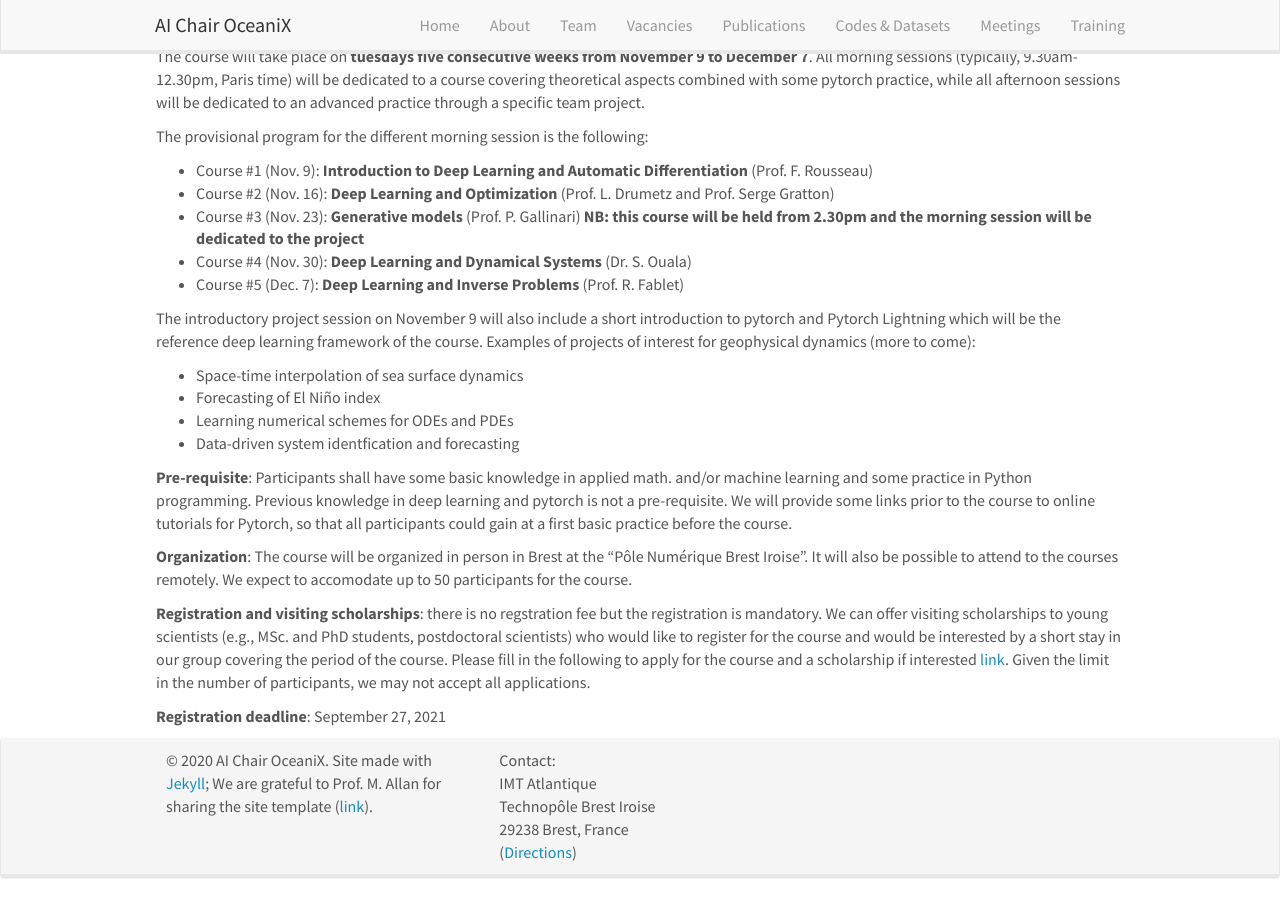
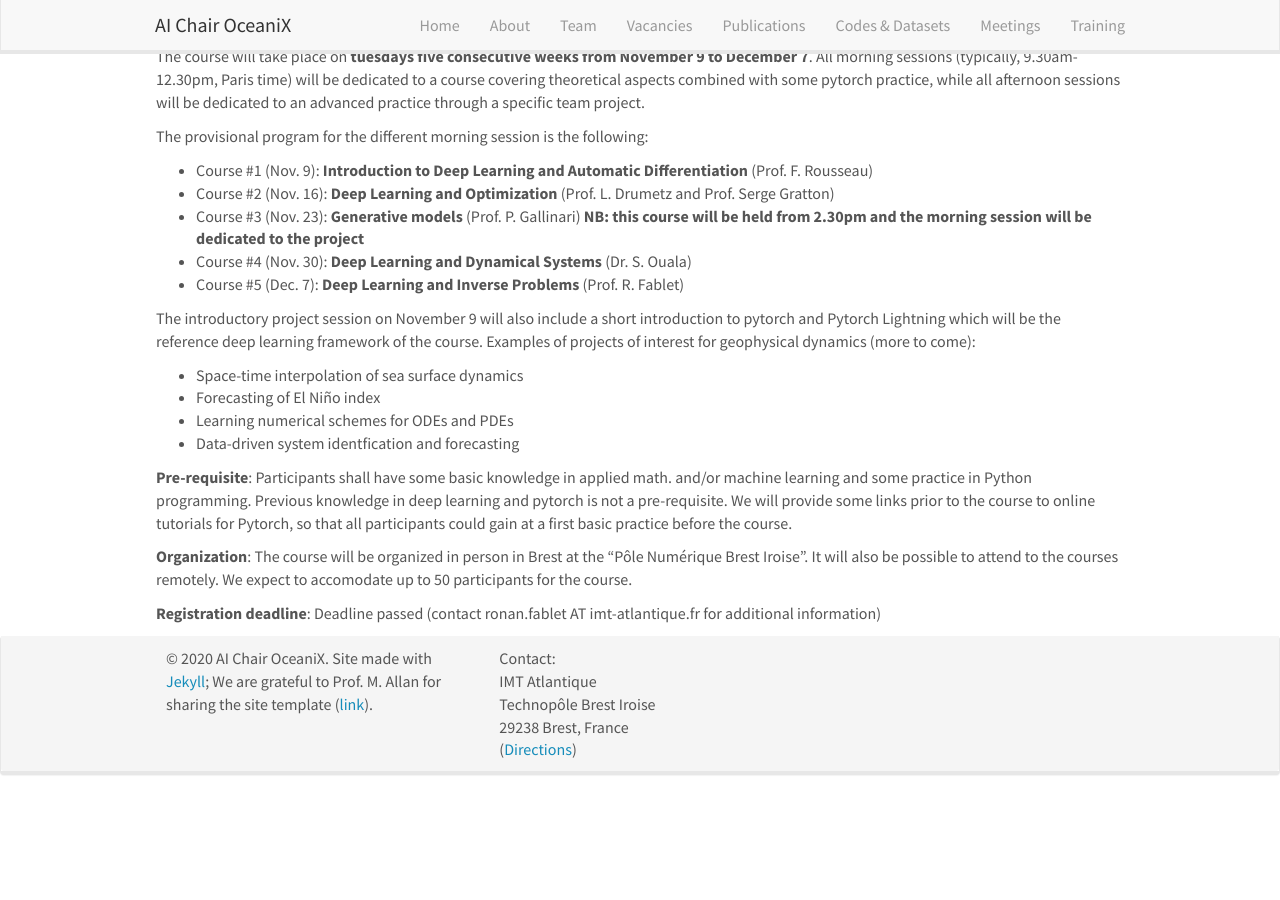
Before and after one commit to CIA-Oceanix/CIA-Oceanix.github.io, a Jekyll site: the page built from _pages/training.md, in a window 1280 px wide and 900 px high, scrolled down 541 px. Built offline with Jekyll 4.4.1, drawn with Linux system fonts in a browser that asks for light colours; nearby versions of some CDN libraries; after the commit the page ends 1338 px from its top, so only the background shows below that.

Commit message:
Update training.md

```diff
--- a/_pages/training.md
+++ b/_pages/training.md
@@ -38,6 +38,6 @@ The introductory project session on November 9 will also include a short introdu
 
 **Organization**: The course will be organized in person in Brest at the "Pôle Numérique Brest Iroise". It will also be possible to attend to the courses remotely. We expect to accomodate up to 50 participants for the course.
 
-**Registration and visiting scholarships**: there is no regstration fee but the registration is mandatory. We can offer visiting scholarships to young scientists (e.g., MSc. and PhD students, postdoctoral scientists) who would like to register for the course and would be interested by a short stay in our group covering the period of the course. Please fill in the following to apply for the course and a scholarship if interested [link](https://forms.gle/nt3469TKLdw7Fog99). Given the limit in the number of participants, we may not accept all applications.
+<!--**Registration and visiting scholarships**: there is no regstration fee but the registration is mandatory. We can offer visiting scholarships to young scientists (e.g., MSc. and PhD students, postdoctoral scientists) who would like to register for the course and would be interested by a short stay in our group covering the period of the course. Please fill in the following to apply for the course and a scholarship if interested [link](https://forms.gle/nt3469TKLdw7Fog99). Given the limit in the number of participants, we may not accept all applications. -->
 
-**Registration deadline**: September 27, 2021
+**Registration deadline**: Deadline passed (contact ronan.fablet AT imt-atlantique.fr for additional information)
```
